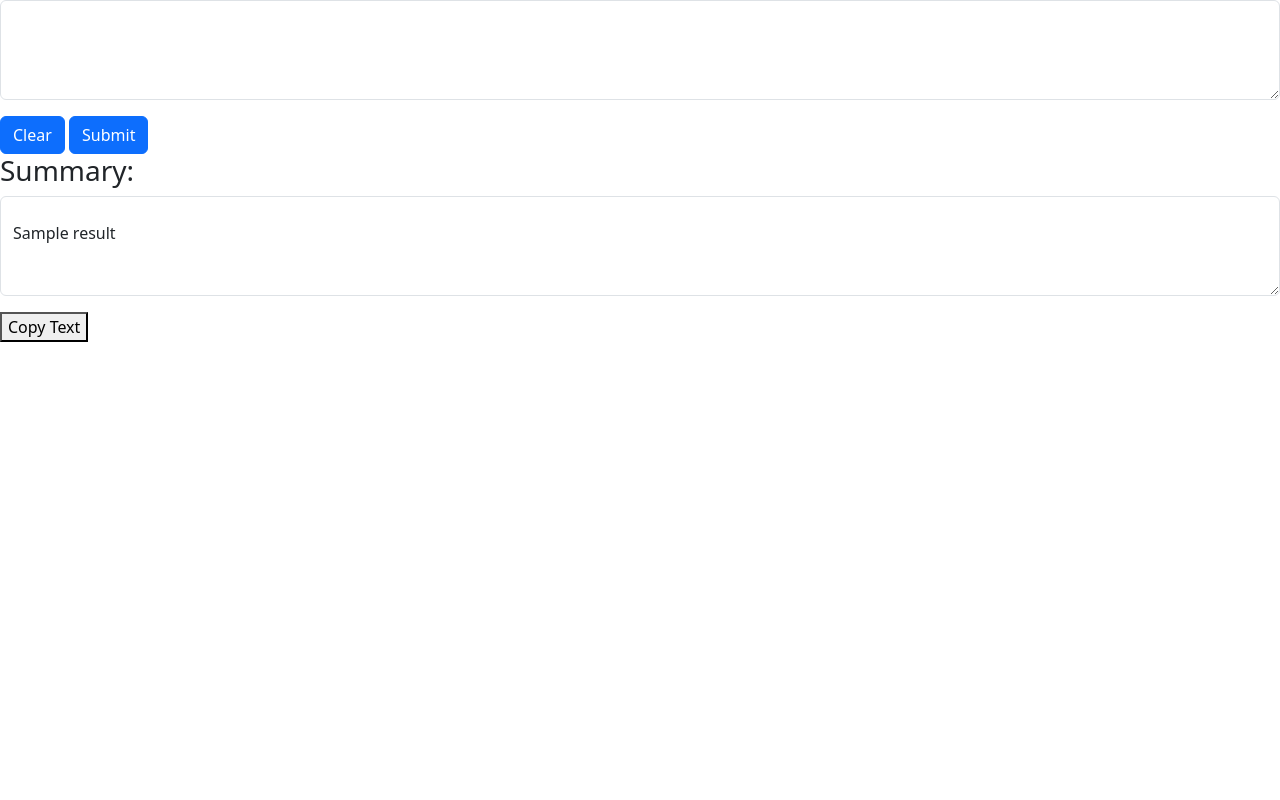
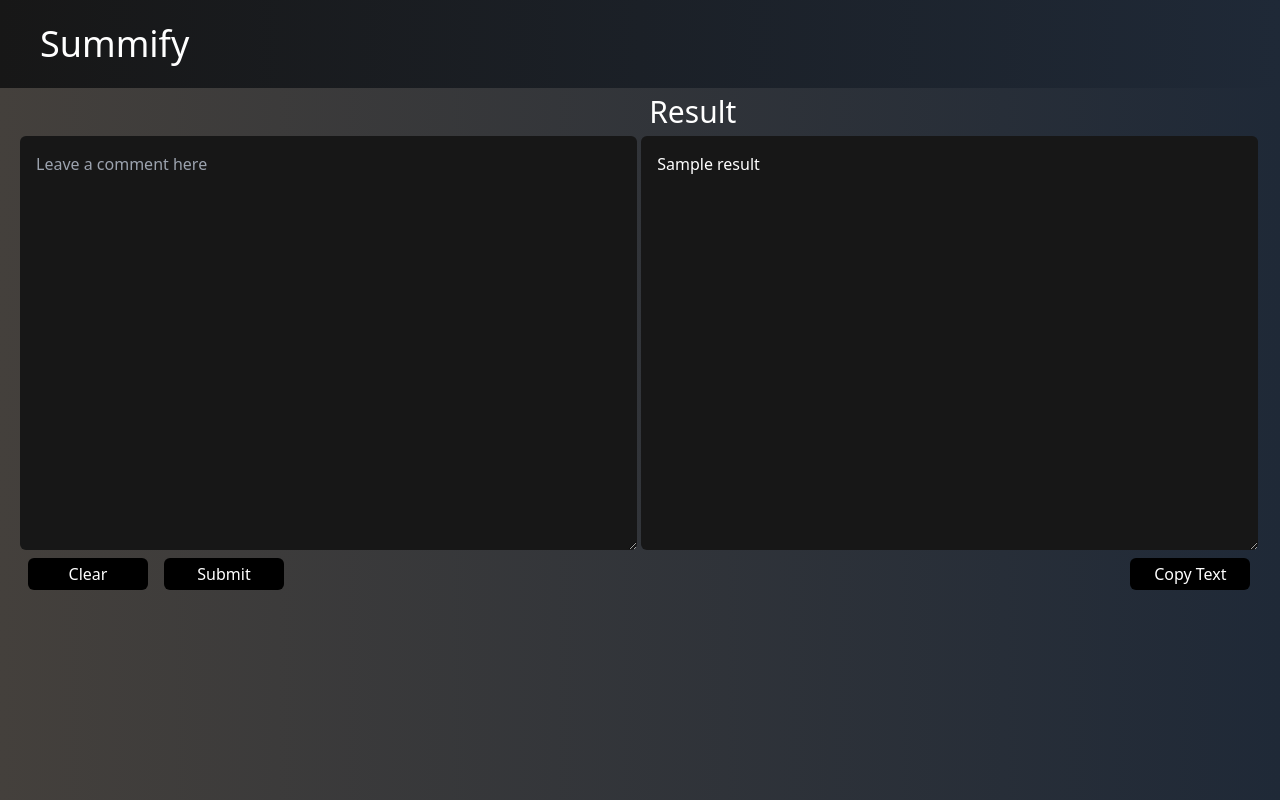
Before and after one commit to ashishlal2003/summify, a Flask app: template templates/index.html in a window 1280 px wide. Run offline with Flask 3, Linux system fonts and the light colour scheme; the template is opened without the code that fills it: most values are stand-ins (such as "Sample title", 1, 10 or a date in 2020); some libraries are stand-ins or nearby versions.

Commit message:
modified ui

```diff
--- a/templates/index.html
+++ b/templates/index.html
@@ -1,5 +1,6 @@
 <!DOCTYPE html>
 <html lang="en">
+
 <head>
     <meta charset="UTF-8">
     <meta name="viewport" content="width=device-width, initial-scale=1.0">
@@ -13,28 +14,45 @@
             // alert("Text copied to clipboard!");
         }
     </script>
+    <script src="https://cdn.tailwindcss.com"></script>
+</head>
 
-    <link href="https://cdn.jsdelivr.net/npm/bootstrap@5.3.0/dist/css/bootstrap.min.css" rel="stylesheet" integrity="sha384-9ndCyUaIbzAi2FUVXJi0CjmCapSmO7SnpJef0486qhLnuZ2cdeRhO02iuK6FUUVM" crossorigin="anonymous">
-</head>
-<body>
+<body class="bg-gradient-to-r from-stone-700 to-gray-800">
 
-    <form action="{{url_for('home')}}" method="post">
-        <div class="form-floating">
-            <textarea name="data" class="form-control mb-3" placeholder="Leave a comment here" id="floatingTextarea2" style="height: 100px" required="required"></textarea>
+    <div class="bg-gradient-to-r from-neutral-900 to-gray-800 p-6 pl-10 text-4xl text-white">Summify</div>
+
+    <div class="flex w-[98%] h-[430px] p-2 gap-1 ml-3 mt-10 ">
+        <form action="{{url_for('home')}}" method="post" class="w-[50%]">
+            <div class="w-full h-full">
+                <textarea name="data"
+                    class="w-full min-h-full p-4 focus:outline-none rounded-md bg-neutral-900 text-white"
+                    placeholder="Leave a comment here" id="floatingTextarea2" required="required"></textarea>
+            </div>
+            <div class="flex justify-start">
+                <button type="reset" class="p-1 m-2 w-[120px] bg-black rounded-md text-white">Clear</button>
+                <button type="submit" class="p-1 m-2 w-[120px] bg-black rounded-md text-white">Submit</button>
+            </div>
+        </form>
+
+
+        <div class="w-[50%] relative flex flex-col items-end">
+            <!-- <h3>Summary:</h3> -->
+            <h3 class="text-white text-3xl absolute m-2 top-[-50px] left-[0]">Result</h3>
+            <textarea name="result"
+                class="w-full min-h-full p-4 focus:outline-none rounded-md bg-neutral-900 text-white"
+                placeholder="Leave a comment here" id="floatingTextarea23" required="required">{{result}}</textarea>
+            <button type="button" onclick="copyText()" class="p-1 m-2 w-[120px] bg-black rounded-md text-white">Copy
+                Text</button>
         </div>
 
-        <button type="reset" class="btn btn-primary">Clear</button>
-        <button type="submit" class="btn btn-primary">Submit</button>
-    </form>
+    </div>
+</body>
 
-    <h3>Summary:</h3>
+<script src="https://cdn.jsdelivr.net/npm/@popperjs/core@2.11.8/dist/umd/popper.min.js"
+    integrity="sha384-I7E8VVD/ismYTF4hNIPjVp/Zjvgyol6VFvRkX/vR+Vc4jQkC+hVqc2pM8ODewa9r"
+    crossorigin="anonymous"></script>
+<script src="https://cdn.jsdelivr.net/npm/bootstrap@5.3.0/dist/js/bootstrap.min.js"
+    integrity="sha384-fbbOQedDUMZZ5KreZpsbe1LCZPVmfTnH7ois6mU1QK+m14rQ1l2bGBq41eYeM/fS"
+    crossorigin="anonymous"></script>
 
-      <div class="form-floating">
-        <textarea name="result" class="form-control mb-3" placeholder="Leave a comment here" id="floatingTextarea23" style="height: 100px" required="required">{{result}}</textarea>
-    </div>
-    <button type="button" onclick="copyText()">Copy Text</button>
-
-</body>
-<script src="https://cdn.jsdelivr.net/npm/@popperjs/core@2.11.8/dist/umd/popper.min.js" integrity="sha384-I7E8VVD/ismYTF4hNIPjVp/Zjvgyol6VFvRkX/vR+Vc4jQkC+hVqc2pM8ODewa9r" crossorigin="anonymous"></script>
-<script src="https://cdn.jsdelivr.net/npm/bootstrap@5.3.0/dist/js/bootstrap.min.js" integrity="sha384-fbbOQedDUMZZ5KreZpsbe1LCZPVmfTnH7ois6mU1QK+m14rQ1l2bGBq41eYeM/fS" crossorigin="anonymous"></script>
 </html>
```
